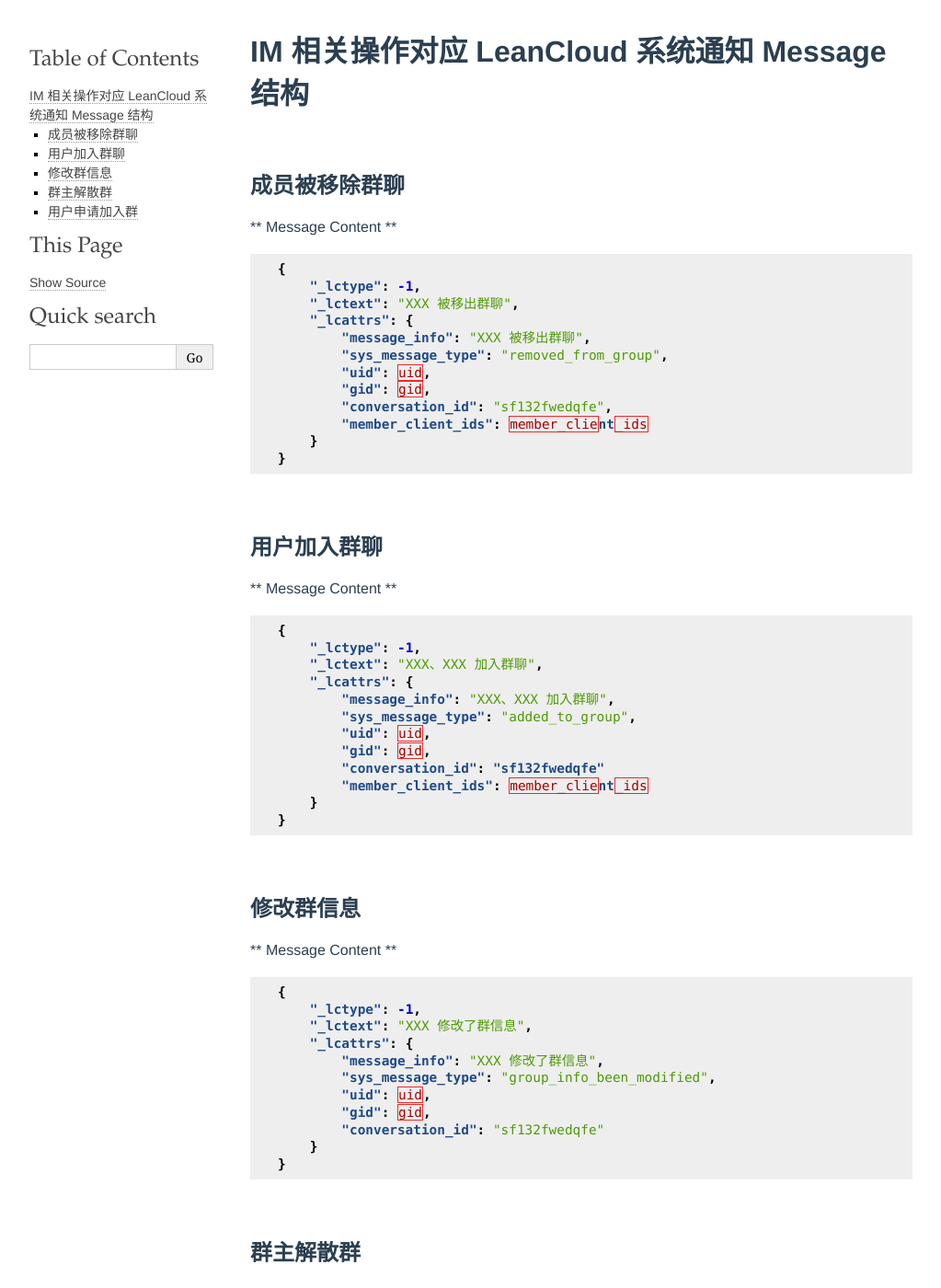
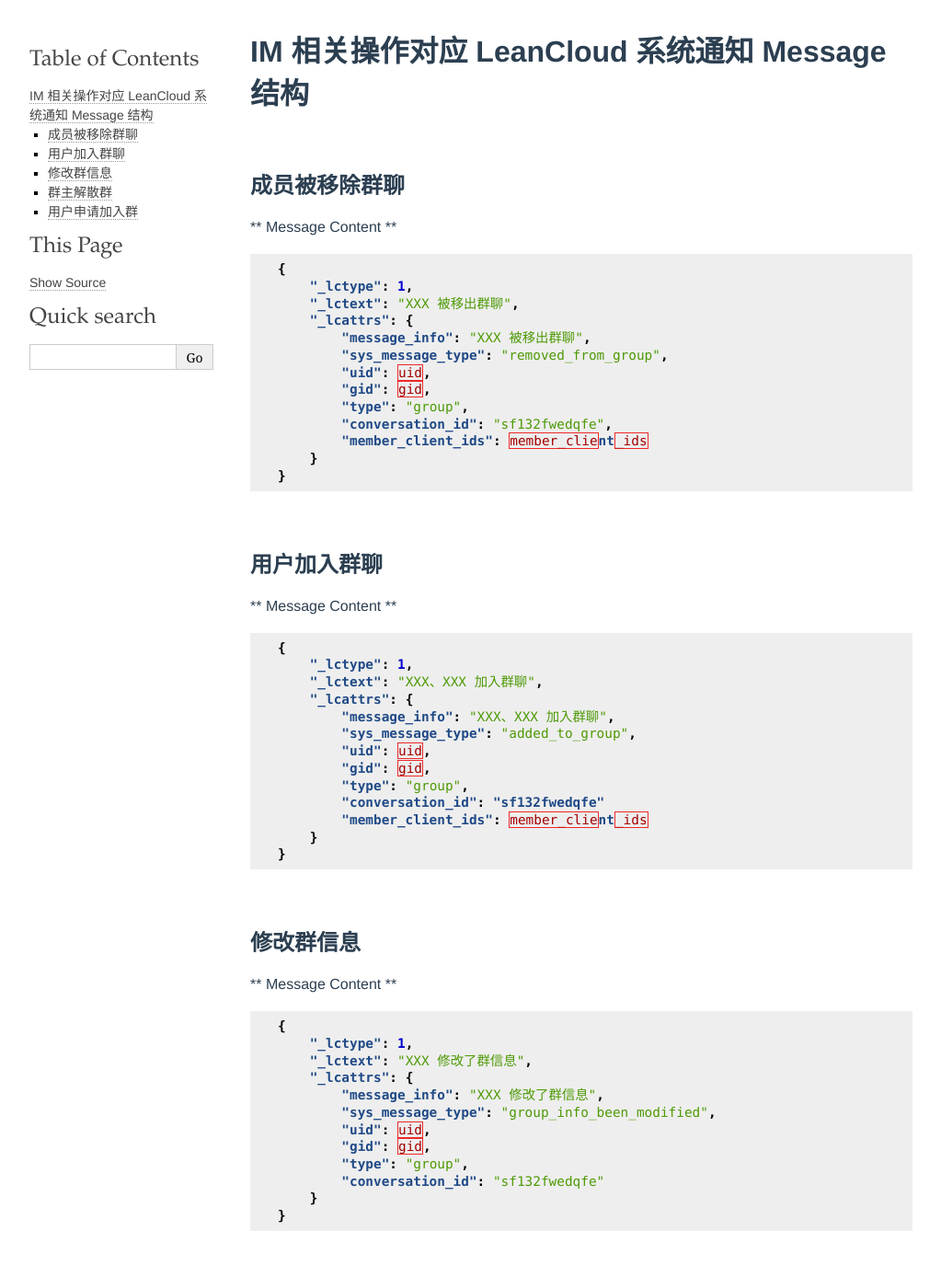
Before and after one commit to clownmelody/hisihi_api, a Sphinx documentation site: the page built from docs/leanCloudImSystemMessage.rst, in a window 1280 px wide and 1400 px high. Shown: the whole window at 92% size, without its empty margins (118-1141 px from the left). Built offline with Sphinx 7.4.7, drawn with Linux system fonts in a browser that asks for light colours; some of the changed text lies outside the part shown.

Commit message:
修改系统消息体；创建课程默认状态为不可见；

```diff
--- a/docs/leanCloudImSystemMessage.rst
+++ b/docs/leanCloudImSystemMessage.rst
@@ -11,13 +11,14 @@
 .. sourcecode:: json
 
     {
-        "_lctype": -1,
+        "_lctype": 1,
         "_lctext": "XXX 被移出群聊",
         "_lcattrs": {
             "message_info": "XXX 被移出群聊",
             "sys_message_type": "removed_from_group",
             "uid": uid,
             "gid": gid,
+            "type": "group",
             "conversation_id": "sf132fwedqfe",
             "member_client_ids": member_client_ids
         }
@@ -32,13 +33,14 @@
 .. sourcecode:: json
 
     {
-        "_lctype": -1,
+        "_lctype": 1,
         "_lctext": "XXX、XXX 加入群聊",
         "_lcattrs": {
             "message_info": "XXX、XXX 加入群聊",
             "sys_message_type": "added_to_group",
             "uid": uid,
             "gid": gid,
+            "type": "group",
             "conversation_id": "sf132fwedqfe"
             "member_client_ids": member_client_ids
         }
@@ -53,13 +55,14 @@
 .. sourcecode:: json
 
     {
-        "_lctype": -1,
+        "_lctype": 1,
         "_lctext": "XXX 修改了群信息",
         "_lcattrs": {
             "message_info": "XXX 修改了群信息",
             "sys_message_type": "group_info_been_modified",
             "uid": uid,
             "gid": gid,
+            "type": "group",
             "conversation_id": "sf132fwedqfe"
         }
     }
@@ -73,13 +76,14 @@
 .. sourcecode:: json
 
      {
-        "_lctype": -1,
+        "_lctype": 1,
         "_lctext": "XXX 修改了群信息",
         "_lcattrs": {
             "message_info": "XXX 解散了该群",
             "sys_message_type": "group_been_dismissed",
             "uid": uid,
             "gid": gid,
+            "type": "group",
             "conversation_id": "sf132fwedqfe"
         }
      }
@@ -93,13 +97,14 @@
 .. sourcecode:: json
 
      {
-        "_lctype": -1,
+        "_lctype": 1,
         "_lctext": "XXX 修改了群信息",
         "_lcattrs": {
             "message_info": "XXX 申请加入该群",
             "sys_message_type": "user_join_group_apply",
             "uid": uid,
             "gid": gid,
+            "type": "group",
             "conversation_id": "sf132fwedqfe"
         }
     }
```
Also changed, not shown: 2 other files.
